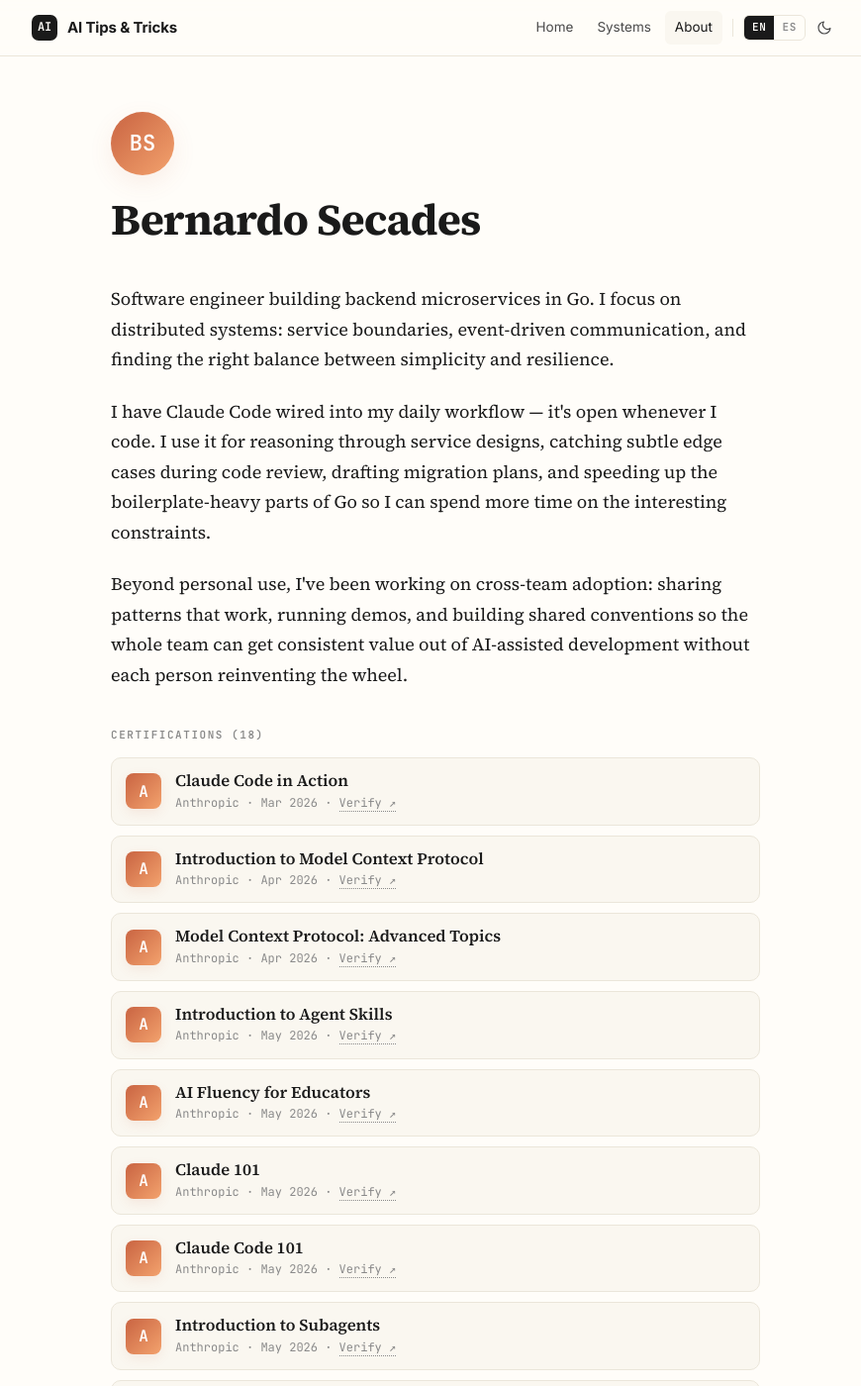
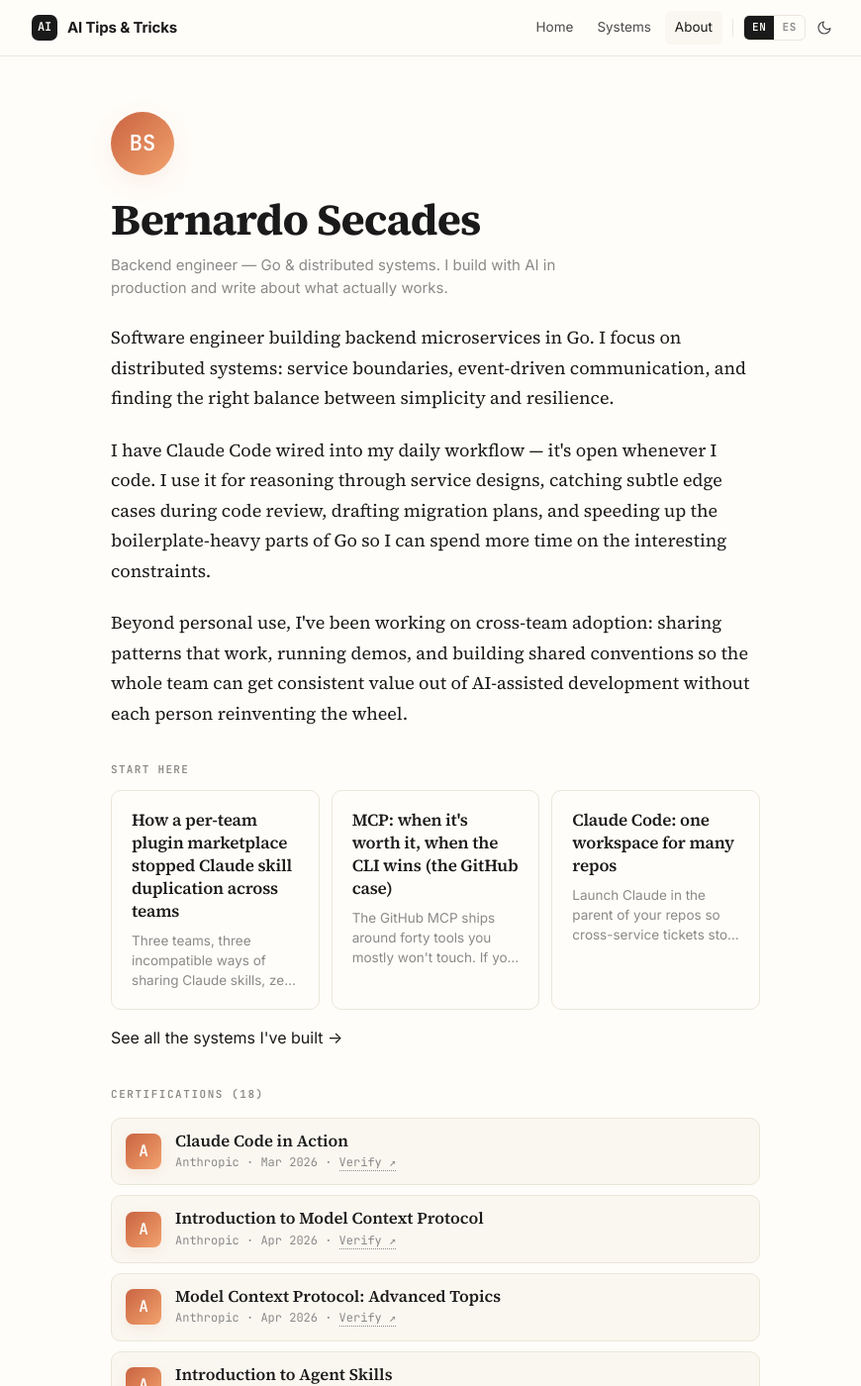
Before and after one commit to bernardosecades/bernardosecades.github.io, a Jekyll site: the page built from en/about.md, in a window 1280 px wide and 1400 px high. Shown: the whole window at 99% size, without its empty margins (200-1070 px from the left). Built offline with Jekyll 4.4.1, drawn with Linux system fonts in a browser that asks for light colours; some of the changed text lies outside the part shown.

Commit message:
improve about page

```diff
--- a/_config.yml
+++ b/_config.yml
@@ -1,6 +1,6 @@
 title: "AI Tips & Tricks"
 description: "Tips and tricks for working with AI — bilingual blog (EN / ES)"
-author: "Bernardo"
+author: "Bernardo Secades"
 email: ""
 
 # For GitHub Pages project site set this to "/your-repo-name"
--- a/_layouts/default.html
+++ b/_layouts/default.html
@@ -56,6 +56,10 @@
   <link href="https://fonts.googleapis.com/css2?family=Inter:wght@400;500;600;700;800&family=JetBrains+Mono:wght@400;500;600&family=Source+Serif+4:opsz,wght@8..60,400;8..60,600;8..60,700&display=swap" rel="stylesheet">
 
   <link rel="stylesheet" href="{{ '/assets/css/style.css' | relative_url }}">
+
+  <link rel="icon" type="image/svg+xml" href="{{ '/assets/img/favicon.svg' | relative_url }}">
+  <link rel="icon" type="image/png" href="{{ '/assets/img/logo.png' | relative_url }}">
+  <link rel="apple-touch-icon" href="{{ '/assets/img/logo.png' | relative_url }}">
 
   <link rel="alternate" hreflang="en" href="{{ site.url }}{{ en_url }}">
   <link rel="alternate" hreflang="es" href="{{ site.url }}{{ es_url }}">
--- a/_layouts/home.html
+++ b/_layouts/home.html
@@ -72,7 +72,7 @@
   </section>
   {% endif %}
 
-  <section class="home-newsletter">
+  <section class="home-newsletter" id="newsletter">
     <p>{{ t_nl_desc }}</p>
     <form action="https://buttondown.com/api/emails/embed-subscribe/bernardosecades" method="post">
       <input type="hidden" name="metadata__lang" value="{{ cur_lang }}" />
--- a/assets/css/style.css
+++ b/assets/css/style.css
@@ -462,6 +462,11 @@
   font-family: var(--serif); font-size: 18px; line-height: 1.7; color: var(--fg);
 }
 .about-body p { margin: 0 0 1.2em; }
+.about-tagline {
+  font-family: var(--sans); font-size: 15px; line-height: 1.5;
+  color: var(--fg-mute); margin: -6px 0 0; max-width: 52ch;
+}
+.about-start { margin: 32px 0 8px; }
 
 .about-grid {
   display: grid; grid-template-columns: 1fr 1fr; gap: 14px;
--- a/en/about.md
+++ b/en/about.md
@@ -10,12 +10,37 @@
   <section class="about-head">
     <div class="avatar-lg">BS</div>
     <h1>Bernardo Secades</h1>
+    <p class="about-tagline">Backend engineer — Go &amp; distributed systems. I build with AI in production and write about what actually works.</p>
   </section>
   <div class="about-body">
     <p>Software engineer building backend microservices in Go. I focus on distributed systems: service boundaries, event-driven communication, and finding the right balance between simplicity and resilience.</p>
     <p>I have Claude Code wired into my daily workflow — it's open whenever I code. I use it for reasoning through service designs, catching subtle edge cases during code review, drafting migration plans, and speeding up the boilerplate-heavy parts of Go so I can spend more time on the interesting constraints.</p>
     <p>Beyond personal use, I've been working on cross-team adoption: sharing patterns that work, running demos, and building shared conventions so the whole team can get consistent value out of AI-assisted development without each person reinventing the wheel.</p>
   </div>
+
+  {%- comment -%} Best-first list; render the first 3 that are already published. Flagship applied-AI posts lead and auto-promote as they go live weekly; live tooling posts backfill. {%- endcomment -%}
+  {%- assign start_refs = "reviewing-ai-generated-code,choosing-the-right-model,ai-nearly-shipped-a-bug,multi-agent-when-worth-it,design-with-ai-interlocutor,debugging-with-ai,claude-code-team-marketplace,mcp-when-to-use,claude-code-multi-repo-workspace,claude-code-subagents" | split: "," -%}
+  {%- assign lang_posts = site.posts | where: "lang", page.lang -%}
+  {%- assign now_ts = site.time | date: '%s' | plus: 0 -%}
+  {%- assign shown = 0 -%}
+  <section class="about-start" aria-labelledby="start-heading">
+    <div class="section-label" id="start-heading">Start here</div>
+    <div class="feat-grid">
+      {% for ref in start_refs %}{%- if shown < 3 -%}
+        {%- assign fp = lang_posts | where: "ref", ref | first -%}
+        {%- if fp -%}{%- assign post_ts = fp.date | date: '%s' | plus: 0 -%}{%- if post_ts <= now_ts -%}
+        <a class="feat-card" href="{{ fp.url | relative_url }}">
+          <div class="feat-card-body">
+            <h2>{{ fp.title }}</h2>
+            {% if fp.excerpt_text %}<p>{{ fp.excerpt_text }}</p>{% endif %}
+          </div>
+        </a>
+        {%- assign shown = shown | plus: 1 -%}
+        {%- endif -%}{%- endif -%}
+      {%- endif -%}{% endfor %}
+    </div>
+    <p class="about-start-more"><a href="/en/systems/">See all the systems I've built →</a></p>
+  </section>
 
   <section class="about-certs" aria-labelledby="certs-heading">
     <h2 id="certs-heading" class="about-certs-title">Certifications (18)</h2>
@@ -151,5 +176,9 @@
 
   <div class="about-socials">
     <a href="https://linkedin.com/in/bernardosecades" target="_blank" rel="noopener">LinkedIn</a>
+    <a href="https://github.com/bernardosecades" target="_blank" rel="noopener">GitHub</a>
+    <a href="mailto:bernardosecades@gmail.com">Email</a>
+    <a href="/en/#newsletter">Newsletter</a>
+    <a href="{{ '/feed.xml' | relative_url }}">RSS</a>
   </div>
 </div>
```
Also changed, not shown: es/about.md (+29 -0 lines), assets/img/favicon.svg (added).
